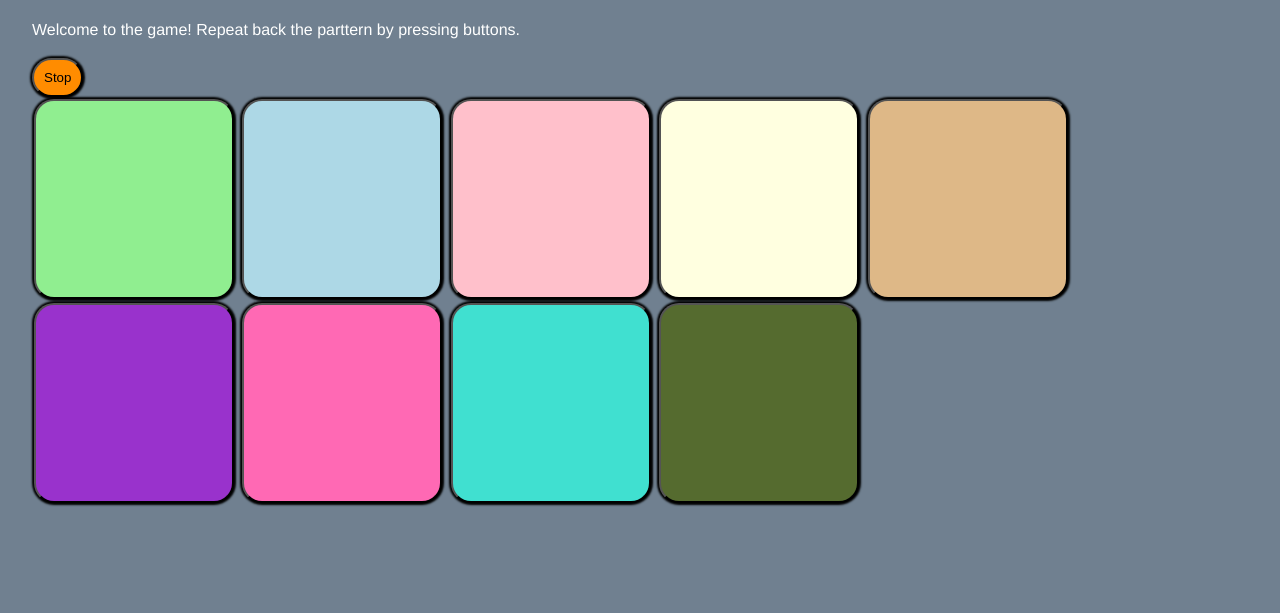
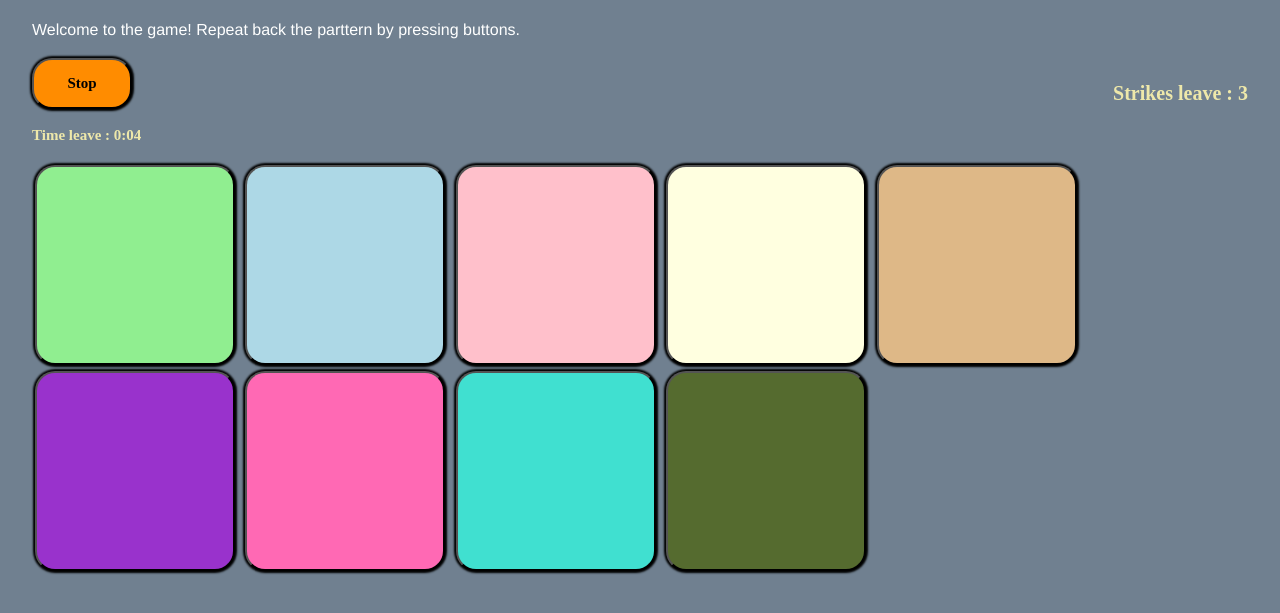
Before and after one commit to ChiSengWong/LightAndSound, a plain HTML site: page index.html in a window 1280 px wide. Both pictures are taken after a click on the button "Start". Shown: the part 83-696 px from the top of the page. Drawn offline with Linux system fonts and the light colour scheme.

Commit message:
done lack intev

```diff
--- a/index.html
+++ b/index.html
@@ -28,6 +28,13 @@
       <button id = "stopBtn" class="hidden" onclick="stopGame()">
         Stop
       </button>
+    <p id = "strikes" >
+      Strikes leave : 3
+    <p id = "Timer">
+      Time leave : 0:04
+    </p>
+
+
 
       <div id = "gameButtonArea">
         <button id = "button1" onclick = "guess(1)" onmousedown="startTone(1)" onmouseup="stopTone()"> </button>
--- a/script.js
+++ b/script.js
@@ -9,7 +9,9 @@ var gamePlaying = false;
 var tonePlaying = false;
 var volume = 0.5;
 var guessCounter = 0;
-var clueHoldTime = 1000;
+var clueHoldTime = 800;
+var timer;
+var timerTimeout;
 
 function patternGen() {
   pattern = [];
@@ -30,10 +32,16 @@ function startGame(){
   gamePlaying = true;
   document.getElementById("startBtn").classList.add("hidden");
   document.getElementById("stopBtn").classList.remove("hidden");
+  document.getElementById("stopBtn").style.pointerEvents = "none";
+  setTimeout(resumePointer, 1000, "stopBtn");
+  document.getElementById("Timer").innerHTML = "Time leave : 0:04";
+  document.getElementById("strikes").innerHTML = " Strikes leave : 3";
   playClueSequence();
 }
 function stopGame(){
   gamePlaying = false;
+  endTimer(timer);
+  clearTimeout(timerTimeout);
   document.getElementById("startBtn").classList.remove("hidden");
   document.getElementById("stopBtn").classList.add("hidden");
 }
@@ -51,12 +59,13 @@ function playSingleClue(btn) {
     setTimeout(clearButton, clueHoldTime, btn);
   }
 }
-function resumePointer() { // helper method to resume pointerEvents
-  return document.getElementById("gameButtonArea").style.pointerEvents = "auto";
+function resumePointer(btn) { // helper method to resume pointerEvents
+  return document.getElementById(btn).style.pointerEvents = "auto";
 }
 function playClueSequence() {
+  endTimer(timer);
   document.getElementById("gameButtonArea").style.pointerEvents = "none"; // pause pointerEvents when clue playing
-  clueHoldTime *= 0.7;
+  clueHoldTime *= 0.85;
   guessCounter = 0;
   context.resume();
   let delay = nextClueWaitTime;
@@ -66,12 +75,35 @@ function playClueSequence() {
     delay += clueHoldTime;
     delay += cluePauseTime;
   }
-  setTimeout(resumePointer, delay); // resume pointerEvents after playing clues.
+  setTimeout(resumePointer, delay, "gameButtonArea"); // resume pointerEvents after playing clues.
+  timerTimeout = setTimeout(startTimer, delay - 1000, delay + 2000) //start Timer
 
 }
-
+//helper function for calculating millisecond to minutes and seconds
+function millisToMinutesAndSeconds(millis) {
+  if (millis < 0) return 0 + ":" + (0 < 10 ? '0' : '') + 0;
+  var minutes = Math.floor(millis / 60000);
+  var seconds = ((millis % 60000) / 1000).toFixed(0);
+  return minutes + ":" + (seconds < 10 ? '0' : '') + seconds;
+}
+function startTimer(time) {
+  timer = setInterval(function() {
+    document.getElementById("Timer").innerHTML = "Time leave : " + millisToMinutesAndSeconds(time);
+    time -= 1000;
+    if (time < -500) return loseGame();
+  }, 1000)
+}
+function endTimer(timerToEnd) {
+  clearInterval(timerToEnd);
+}
 
 function loseGame() {
+  mistakes++;
+  document.getElementById("strikes").innerHTML = "Strikes leave : " + (3 - mistakes);
+  if (mistakes < 3) {
+    playTone(404, 20);
+    return playClueSequence();
+  }
   stopGame();
   alert("Game Over. You lost.")
 }
@@ -79,19 +111,15 @@ function winGame() {
   stopGame();
   alert("Game Over. You won!")
 }
+
 function guess(btn) {
-
   console.log("user gussed: " + btn);
   if (!gamePlaying){
     return;
   }
 
   if (btn != pattern[guessCounter]){ //guess not correct
-    mistakes++;
-    playTone(2, 20);
-    if (mistakes == 3) return loseGame();
-    playClueSequence();
-    return;
+    return loseGame();
   }
   // else if guess correct
 
@@ -109,15 +137,16 @@ function guess(btn) {
 
 // Sound Synthesis Functions
 const freqMap = {
-  1: 261.6,
-  2: 329.6,
-  3: 392,
-  4: 466.2,
-  5: 400,
-  6: 200,
-  7: 300,
-  8: 400,
-  9: 500,
+  1: 250,
+  2: 300,
+  3: 350,
+  4: 400,
+  5: 450,
+  6: 500,
+  7: 550,
+  8: 600,
+  9: 650,
+  404: 280
 }
 function playTone(btn,len){
   o.frequency.value = freqMap[btn]
--- a/style.css
+++ b/style.css
@@ -15,23 +15,27 @@ body {
   background-color: slategrey;
   color: white;
   margin: 2em;
-  font-family: helvetica, arial, sans-serif;
+  font-family: helvetica, arial, serif;
   line-height: 1.5;
 }
 
 h1{
-  font-family: verdana, arial, sans-serif;
+  font-family: verdana, arial, serif;
 }
 
 button{
-  padding: 10px;
+  padding: 15px;
+  width:100px;
   border-radius: 20px;
+  font-size:15px;
+  font-family:serif;
+  font-weight:bold;
 }
 .hidden {
   display: none;
 }
 #startBtn{
-  background: white;
+  background: Lavender;
   box-shadow: 0px 0px 2px 2px rgb(0,0,0);
 
 }
@@ -40,11 +44,27 @@ button{
   box-shadow: 0px 0px 2px 2px rgb(0,0,0);
 
 }
+#strikes{
+  display:inline;
+  float:right;
+  font-family:serif;
+  font-size:20px;
+  font-weight:bold;
+  color:PaleGoldenRod;
+}
+#Timer{
+  font-family:serif;
+  font-size:15px;
+  font-weight:bold;
+  color:PaleGoldenRod;
+}
+
 #gameButtonArea > button {
   width:200px;
   height:200px;
-  margin:2px;
+  margin:3px;
 }
+
 #button1 {
   background: lightgreen;
   box-shadow: 0px 0px 2px 2px rgb(0,0,0);
@@ -52,7 +72,6 @@ button{
 #button1:active, #button1.lit{
   background:green;
 }
-
 
 #button2 {
   background: lightblue;
```
Also changed, not shown: 1 other file.
